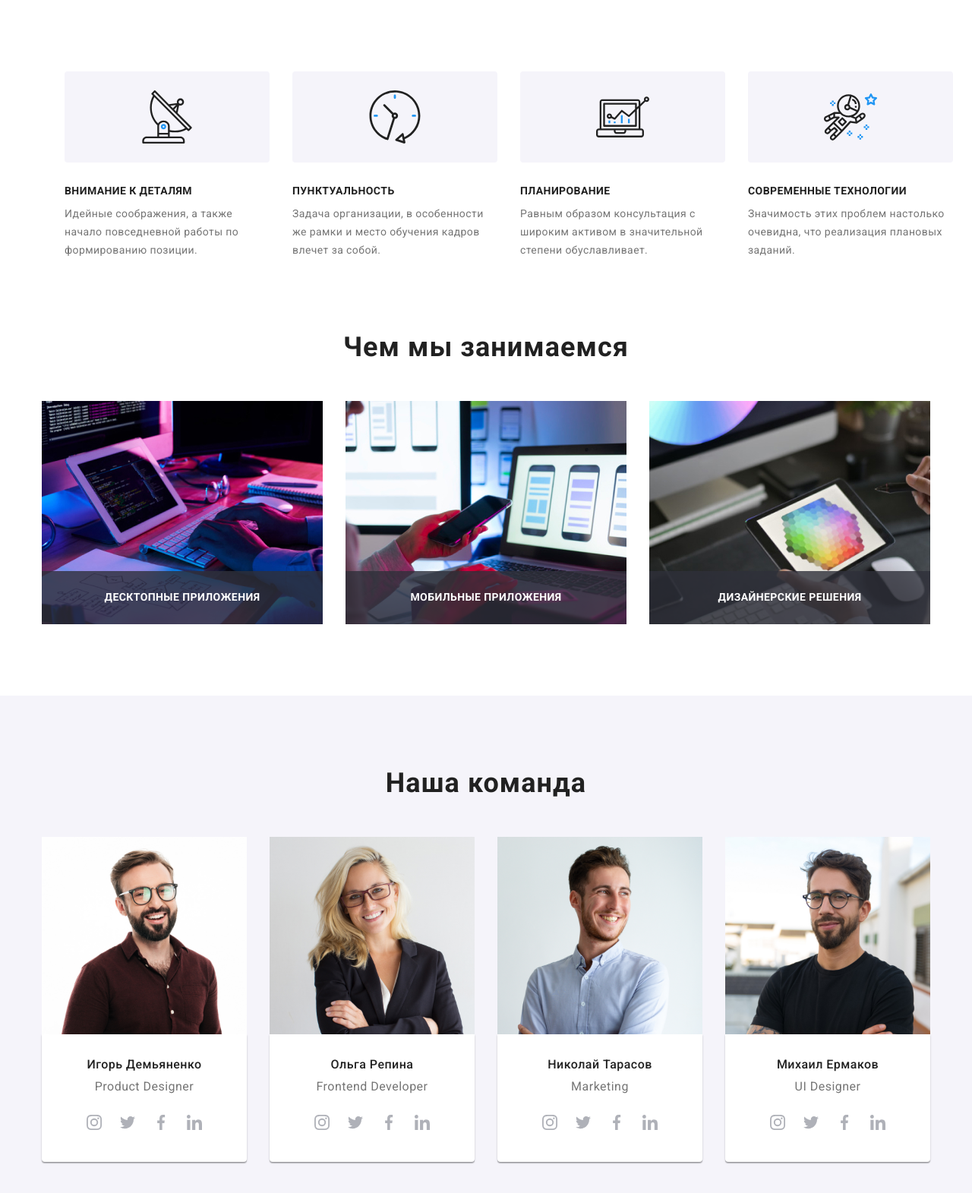
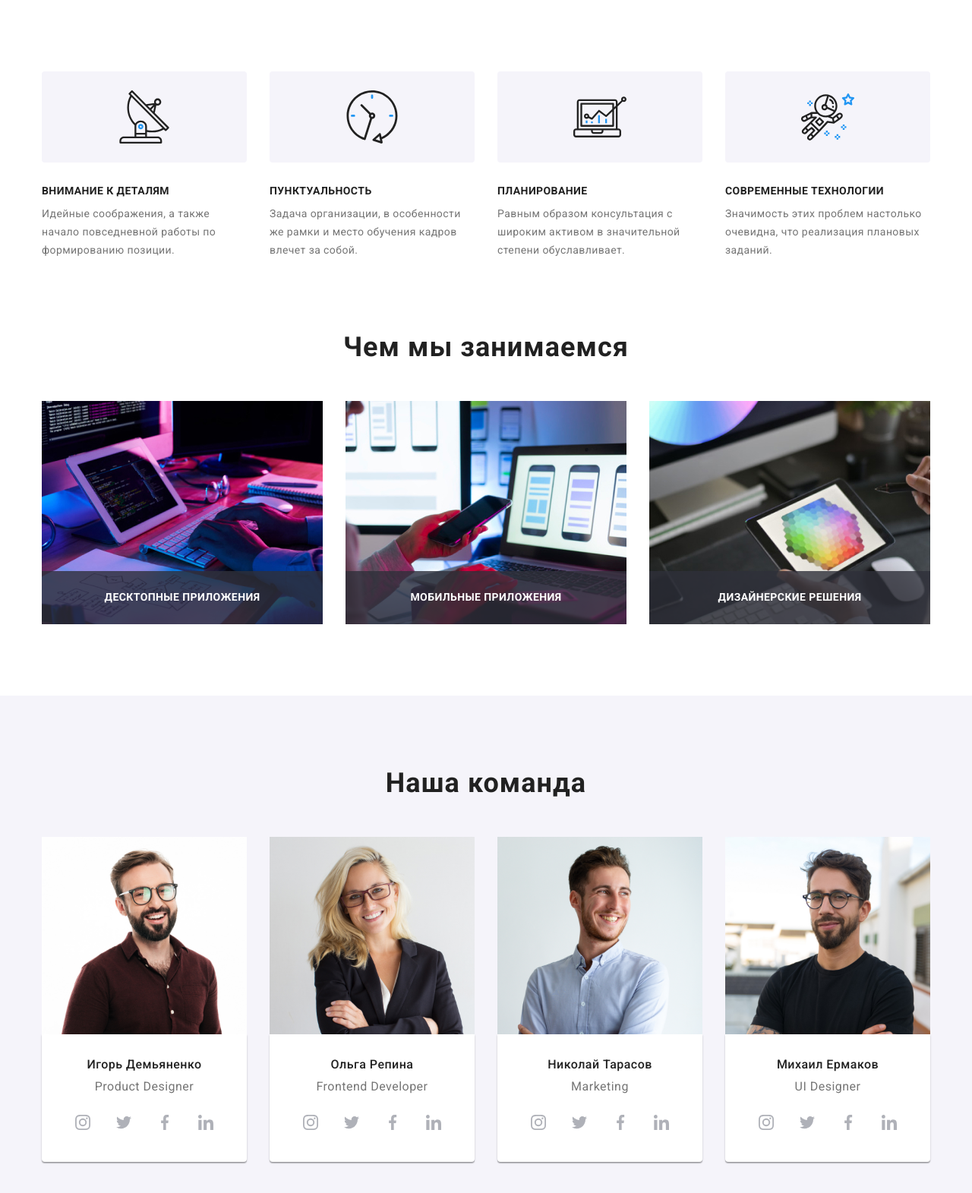
Before and after one commit to Kryvtsun-Alina/goit-markup-hw-07, a plain HTML site: page index.html in a window 1280 px wide. Shown: the part 681-2252 px from the top of the page at 76% size. Drawn offline with nearby package versions, Linux system fonts and the light colour scheme; files that its build step writes are made by us from their sources.

Commit message:
виправляэ помилки ДЗ7

```diff
--- a/sass/layout/_features.scss
+++ b/sass/layout/_features.scss
@@ -5,7 +5,7 @@
   &__list {
     display: flex;
     flex-wrap: wrap;
-    margin-right: -30px;
+    margin-left: -30px;
   }
   &__item {
     flex-basis: calc(100% / 4 - 30px);
--- a/sass/layout/_team.scss
+++ b/sass/layout/_team.scss
@@ -52,7 +52,7 @@
   display: flex;
   justify-content: center;
 
-  &:not(:last-child) {
+  &__item:not(:last-child) {
     margin-right: 10px;
   }
 
```
Also changed, not shown: css/main.css, css/main.min.css, 1 other file.
